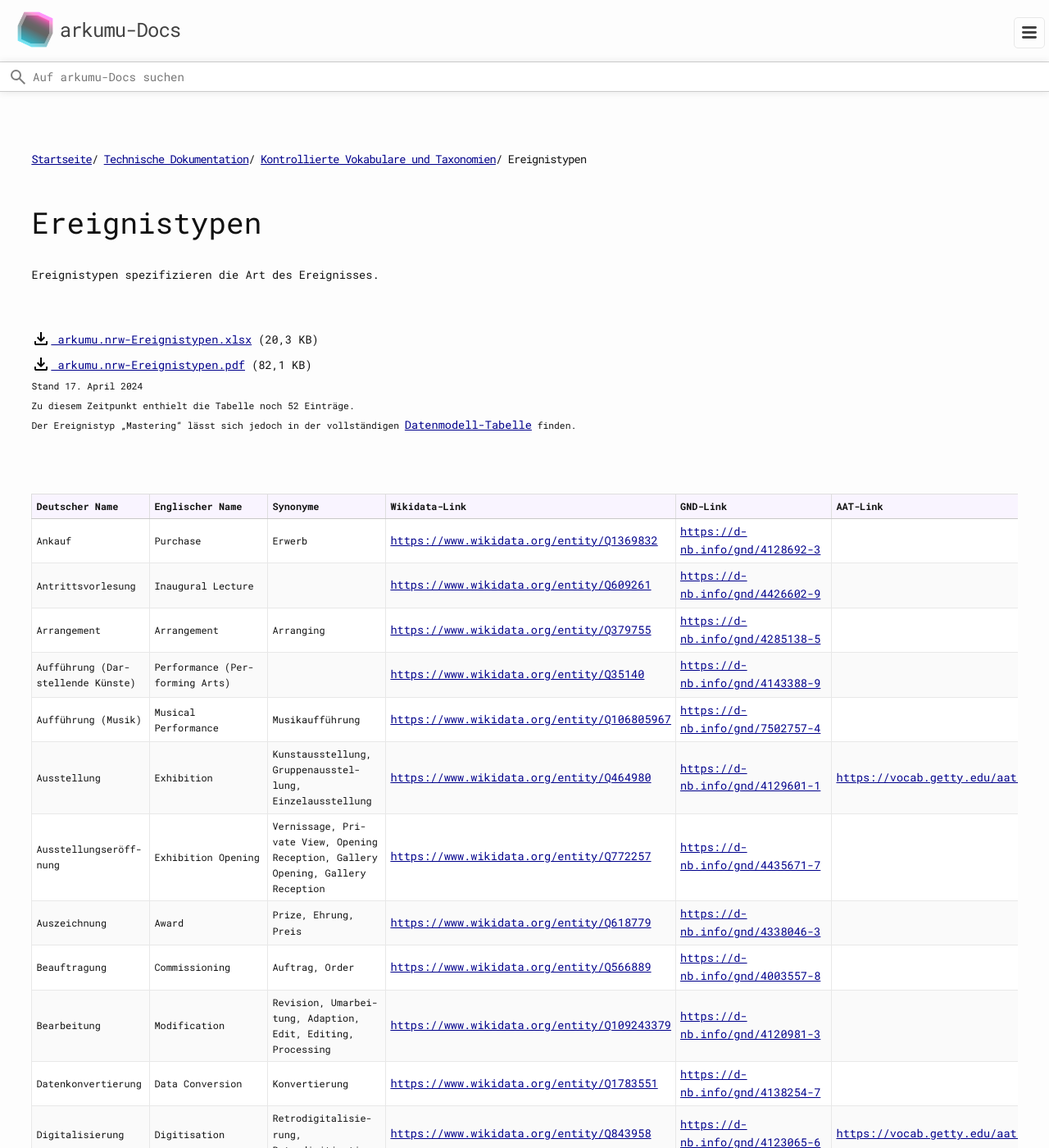
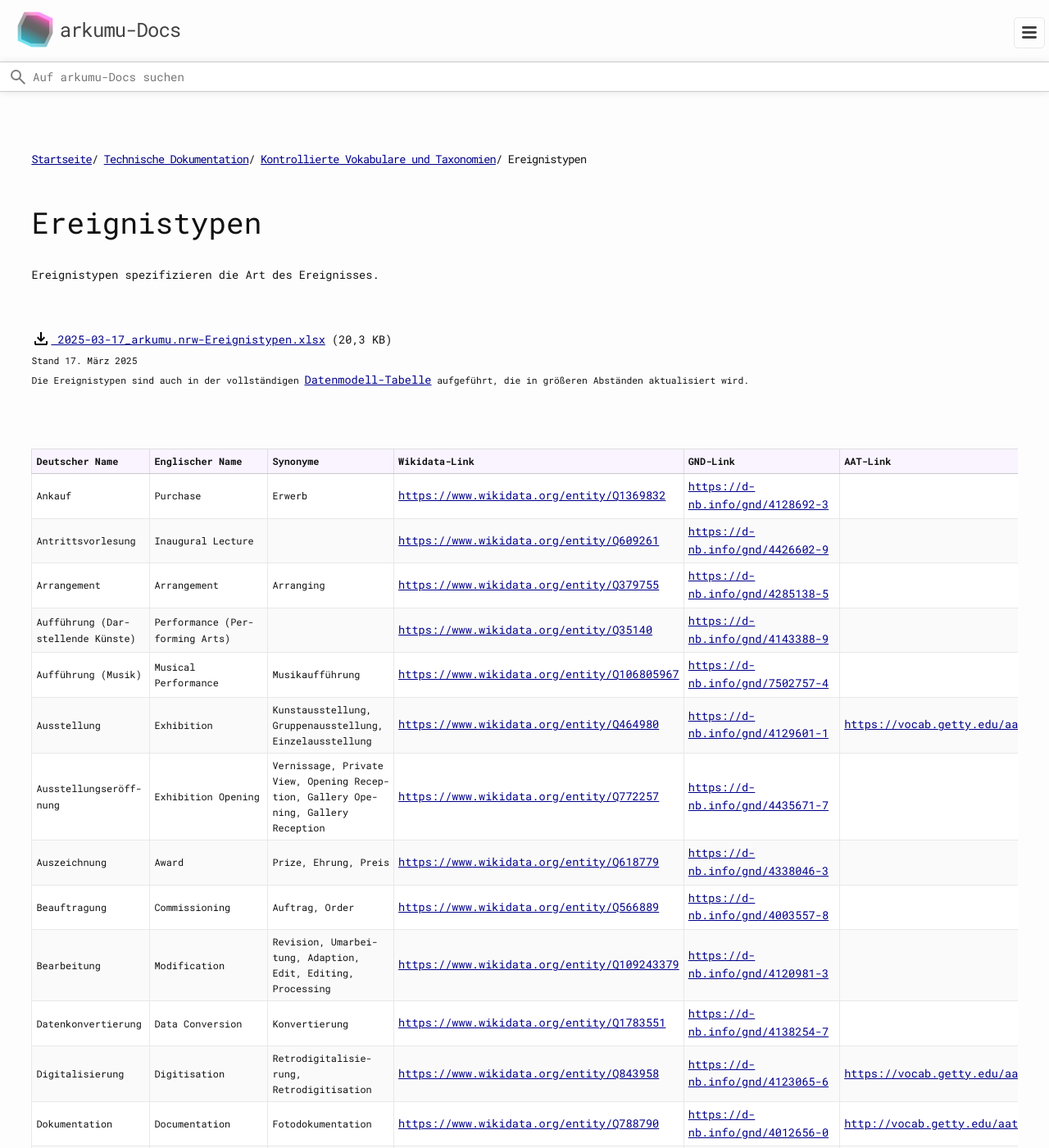
Before and after one commit to arkumu/arkumu.github.io, a Jekyll site: the page built from technische-dokumentation/kontrollierte-vokabulare-und-taxonomien/ereignistypen.markdown, in a window 1280 px wide and 1400 px high. Shown: the whole window at 82% size. Built offline with Jekyll 4.4.1, drawn with Linux system fonts in a browser that asks for light colours; a script that is not in the unit is left out; some of the changed text lies outside the part shown.

Commit message:
neue Ereignistypen

```diff
--- a/technische-dokumentation/kontrollierte-vokabulare-und-taxonomien/ereignistypen.markdown
+++ b/technische-dokumentation/kontrollierte-vokabulare-und-taxonomien/ereignistypen.markdown
@@ -6,11 +6,9 @@ order: 3.2.1
 
 Ereignistypen spezifizieren die Art des Ereignisses.
 
-[<svg class="download-icon" xmlns="https://www.w3.org/2000/svg" height="24" viewBox="0 -960 960 960" width="24"><path d="M480-320 280-520l56-58 104 104v-326h80v326l104-104 56 58-200 200ZM240-160q-33 0-56.5-23.5T160-240v-120h80v120h480v-120h80v120q0 33-23.5 56.5T720-160H240Z"/></svg> arkumu.nrw-Ereignistypen.xlsx](/assets/documents/arkumu.nrw-Ereignistypen.xlsx) (20,3 KB)
-[<svg class="download-icon" xmlns="https://www.w3.org/2000/svg" height="24" viewBox="0 -960 960 960" width="24"><path d="M480-320 280-520l56-58 104 104v-326h80v326l104-104 56 58-200 200ZM240-160q-33 0-56.5-23.5T160-240v-120h80v120h480v-120h80v120q0 33-23.5 56.5T720-160H240Z"/></svg> arkumu.nrw-Ereignistypen.pdf](/assets/documents/arkumu.nrw-Ereignistypen.pdf) (82,1 KB)
-<sub>Stand 17. April 2024
-Zu diesem Zeitpunkt enthielt die Tabelle noch 52 Einträge.
-Der Ereignistyp „Mastering“ lässt sich jedoch in der vollständigen [Datenmodell-Tabelle](/technische-dokumentation/datenmodell#tabelle) finden.</sub>
+[<svg class="download-icon" xmlns="https://www.w3.org/2000/svg" height="24" viewBox="0 -960 960 960" width="24"><path d="M480-320 280-520l56-58 104 104v-326h80v326l104-104 56 58-200 200ZM240-160q-33 0-56.5-23.5T160-240v-120h80v120h480v-120h80v120q0 33-23.5 56.5T720-160H240Z"/></svg> 2025-03-17_arkumu.nrw-Ereignistypen.xlsx](/assets/documents/2025-03-17_arkumu.nrw-Ereignistypen.xlsx) (20,3 KB)
+<sub>Stand 17. März 2025
+Die Ereignistypen sind auch in der vollständigen [Datenmodell-Tabelle](/technische-dokumentation/datenmodell#tabelle) aufgeführt, die in größeren Abständen aktualisiert wird.</sub>
 
 
 | Deutscher Name  | Englischer Name | Synonyme | Wikidata-Link | GND-Link | AAT-Link | LIDO-Terminologie-Link |
@@ -27,20 +25,24 @@ Der Ereignistyp „Mastering“ lässt sich jedoch in der vollständigen [Datenm
 | Bearbeitung | Modification | Revision, Umarbeitung, Adaption, Edit, Editing, Processing | [https://www.wikidata.org/entity/Q109243379](https://www.wikidata.org/entity/Q109243379) | [https://d-nb.info/gnd/4120981-3](https://d-nb.info/gnd/4120981-3) || [https://terminology.lido-schema.org/lido00006](https://terminology.lido-schema.org/lido00006) |
 | Datenkonvertierung | Data Conversion | Konvertierung | [https://www.wikidata.org/entity/Q1783551](https://www.wikidata.org/entity/Q1783551) |	[https://d-nb.info/gnd/4138254-7](https://d-nb.info/gnd/4138254-7) |||
 | Digitalisierung | Digitisation | Retrodigitalisierung, Retrodigitisation | [https://www.wikidata.org/entity/Q843958](https://www.wikidata.org/entity/Q843958) | [https://d-nb.info/gnd/4123065-6](https://d-nb.info/gnd/4123065-6) | [https://vocab.getty.edu/aat/300202383](https://vocab.getty.edu/aat/300202383) ||
+| Dokumentation | Documentation | Fotodokumentation | [https://www.wikidata.org/entity/Q788790](https://www.wikidata.org/entity/Q788790) | [https://d-nb.info/gnd/4012656-0](https://d-nb.info/gnd/4012656-0) | [http://vocab.getty.edu/aat/300379366](http://vocab.getty.edu/aat/300379366) |
 | Entwurf | Design | Entwerfen, Gestaltung, Designing | [https://www.wikidata.org/entity/Q1519454](https://www.wikidata.org/entity/Q1519454) | [https://d-nb.info/gnd/4121208-3](https://d-nb.info/gnd/4121208-3) | [https://vocab.getty.edu/aat/300102051](https://vocab.getty.edu/aat/300102051) | [https://terminology.lido-schema.org/lido00224](https://terminology.lido-schema.org/lido00224) |
 | Erstausstrahlung | TV Première | Erstsendung, First TV Broadcast | [https://www.wikidata.org/entity/Q118581977](https://www.wikidata.org/entity/Q118581977) ||||
 | Erwerb | Aquisition | Akquise, Erwerbung, Zugang (Erwerb), Transfer of Legal Ownership, Transfer of Title | [https://www.wikidata.org/entity/Q3604747](https://www.wikidata.org/entity/Q3604747) | [https://d-nb.info/gnd/4212536-4](https://d-nb.info/gnd/4212536-4) | [https://vocab.getty.edu/aat/300157782](https://vocab.getty.edu/aat/300157782) | [https://terminology.lido-schema.org/lido00001](https://terminology.lido-schema.org/lido00001) |
+| Fernsehausstrahlung | Television Program | Fernsehsendung, TV-Sendung, TV programme,TV broadcast | [https://www.wikidata.org/entity/Q15416](https://www.wikidata.org/entity/Q15416) | [https://d-nb.info/gnd/4016842-6](https://d-nb.info/gnd/4016842-6) | [https://vocab.getty.edu/aat/300263432](https://vocab.getty.edu/aat/300263432) |
 | Festival | Festival || [https://www.wikidata.org/entity/Q132241](https://www.wikidata.org/entity/Q132241) | [https://d-nb.info/gnd/4154198-4](https://d-nb.info/gnd/4154198-4) |||
 | Filmfestival | Film Festival | Filmfestspiel | [https://www.wikidata.org/entity/Q220505](https://www.wikidata.org/entity/Q220505) | [https://d-nb.info/gnd/4359942-4](https://d-nb.info/gnd/4359942-4) |||
 | Filmvorführung | Film Screening | Vorführung, Screening | [https://www.wikidata.org/entity/Q2295790](https://www.wikidata.org/entity/Q2295790) | [https://d-nb.info/gnd/4196355-6](https://d-nb.info/gnd/4196355-6) |||
 | Galvanisierung | Electroplating | Galvanotechnik, Galvanische Beschichtung | [https://www.wikidata.org/entity/Q3503392](https://www.wikidata.org/entity/Q3503392) |	[https://d-nb.info/gnd/4129892-5](https://d-nb.info/gnd/4129892-5) | [https://vocab.getty.edu/aat/300054000](https://vocab.getty.edu/aat/300054000)	||
 | Gast-Performance | Guest Performance | Gastspiel | [https://www.wikidata.org/entity/Q40249767](https://www.wikidata.org/entity/Q40249767) | [https://d-nb.info/gnd/4255674-0](https://d-nb.info/gnd/4255674-0) |
 | Geistige Schöpfung | Creation | Begriffliche Schöpfung, Intellektuelle Schöpfung, Konzeptuelle Schöpfung, Künstlerische Schöpfung, Conception | [https://www.wikidata.org/entity/Q11398090](https://www.wikidata.org/entity/Q11398090) ||| [https://terminology.lido-schema.org/lido00012](https://terminology.lido-schema.org/lido00012) |
+| Gespräch | Conversation | Unterhaltung,Talk, | [https://www.wikidata.org/entity/Q52943](https://www.wikidata.org/entity/Q52943) | [https://d-nb.info/gnd/4020713-4](https://d-nb.info/gnd/4020713-4) |  |
 | Herstellung | Production | Produktion, Fabrikation, Fertigung, Manufacturing | [https://www.wikidata.org/entity/Q739302](https://www.wikidata.org/entity/Q739302) | [https://d-nb.info/gnd/4159653-5](https://d-nb.info/gnd/4159653-5) | [https://vocab.getty.edu/aat/300054713](https://vocab.getty.edu/aat/300054713) |	[https://terminology.lido-schema.org/lido00007](https://terminology.lido-schema.org/lido00007) |
 | Interview | Interview | Studiogespräch | [https://www.wikidata.org/entity/Q178651](https://www.wikidata.org/entity/Q178651) |	[https://d-nb.info/gnd/4027503-6](https://d-nb.info/gnd/4027503-6) | [https://vocab.getty.edu/aat/300026392](https://vocab.getty.edu/aat/300026392) ||
 | Kolloquium | Colloquium || [https://www.wikidata.org/entity/Q4228029](https://www.wikidata.org/entity/Q4228029) ||||
 | Konzert | Concert | Konzertabend | [https://www.wikidata.org/entity/Q182832](https://www.wikidata.org/entity/Q182832) | [https://d-nb.info/gnd/4317474-7](https://d-nb.info/gnd/4317474-7) |||
 | Konzertreihe | Concert Series | Series of Concerts | [https://www.wikidata.org/entity/Q107736918](https://www.wikidata.org/entity/Q107736918) | [https://d-nb.info/gnd/4432417-0](https://d-nb.info/gnd/4432417-0) |||
+| Lesung | Reading | Literarische Lesung | [https://www.wikidata.org/entity/Q106499608](https://www.wikidata.org/entity/Q106499608) |  |  |
 | Meisterklasse | Master Class || [https://www.wikidata.org/entity/Q2537465](https://www.wikidata.org/entity/Q2537465) |	[https://d-nb.info/gnd/1033761672](https://d-nb.info/gnd/1033761672) |||
 | Musikalische Komposition | Musical Composition | Komposition, Komponieren | [https://www.wikidata.org/entity/Q11895763](https://www.wikidata.org/entity/Q11895763) | [https://d-nb.info/gnd/4133320-2](https://d-nb.info/gnd/4133320-2) |||
 | Musikfestival | Music Festival || [https://www.wikidata.org/entity/Q868557](https://www.wikidata.org/entity/Q868557) | [https://d-nb.info/gnd/4170821-0](https://d-nb.info/gnd/4170821-0) |||
```
Also changed, not shown: other parts of technische-dokumentation/kontrollierte-vokabulare-und-taxonomien/ereignistypen.markdown (+3 -0 lines), 4 other files.
